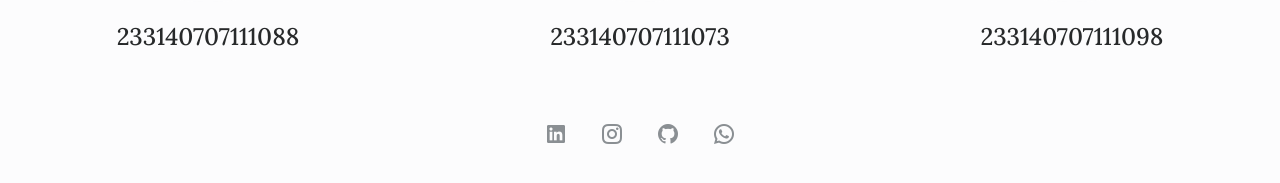
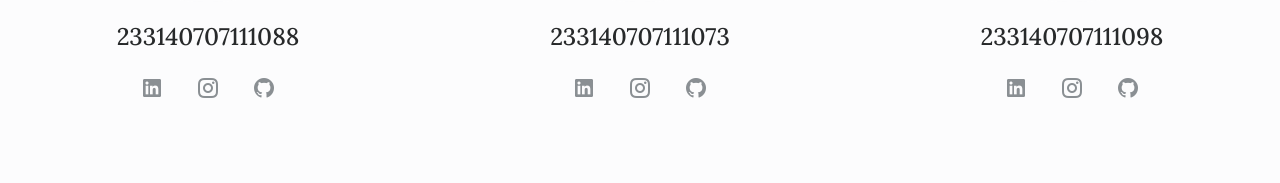
Before and after one commit to hikmalrajendra/portfolio-websitehikmal.github.io, a plain HTML site: page index.html in a window 1280 px wide. Shown: the part 815-998 px from the top of the page. Before the commit the page ends 967 px from the top, so only its background shows below. Drawn offline with nearby package versions, Linux system fonts and the light colour scheme.

Commit message:
menambahkan sosmed

```diff
--- a/assets/css/styles.css
+++ b/assets/css/styles.css
@@ -123,7 +123,7 @@ body.dark-theme {
   justify-content: center;
   width: 100%;
   flex-wrap: wrap;
-  margin-bottom: 5rem;
+  margin-bottom: 20rem;
 }
 
 .grid {
--- a/index.html
+++ b/index.html
@@ -96,6 +96,19 @@
                                 </div>
                                 <h1>Hikmal Rajendra Zulfa</h1>
                                 <h1>233140707111088</h1>
+                                <ul class="home__social">
+                                    <a href="https://www.linkedin.com/in/hikmal-rajendra-zulfa-646513289?utm_source=share&utm_campaign=share_via&utm_content=profile&utm_medium=android_app" target="_blank" class="home__social-link">
+                                        <i class="ri-linkedin-box-fill"></i>
+                                    </a>
+
+                                    <a href="https://www.instagram.com/hikmalrjndra/" target="_blank" class="home__social-link">
+                                        <i class="ri-instagram-line"></i>
+                                    </a>
+
+                                    <a href="https://github.com/hikmalrajendra" target="_blank" class="home__social-link">
+                                        <i class="ri-github-fill"></i>
+                                    </a>
+                                </ul>
                             </div>
                             <div class="home__blob grid mx">
                                 <div class="home__profil">
@@ -103,6 +116,19 @@
                                 </div>
                                 <h1>Muhammad Sulthan Al Fahrezi</h1>
                                 <h1>233140707111073</h1>
+                                <ul class="home__social">
+                                    <a href="https://www.linkedin.com/in/muhammad-sulthan-al-fahrezi-1444b3289/" target="_blank" class="home__social-link">
+                                        <i class="ri-linkedin-box-fill"></i>
+                                    </a>
+
+                                    <a href="https://www.instagram.com/Alfahreziii_/" target="_blank" class="home__social-link">
+                                        <i class="ri-instagram-line"></i>
+                                    </a>
+
+                                    <a href="https://github.com/Alfahreziii" target="_blank" class="home__social-link">
+                                        <i class="ri-github-fill"></i>
+                                    </a>
+                                </ul>
                             </div>
                             <div class="home__blob grid">
                                 <div class="home__profil">
@@ -110,24 +136,19 @@
                                 </div>
                                 <h1>Jayyid Jidan</h1>
                                 <h1>233140707111098</h1>
+                                <ul class="home__social">
+                                    <a href="https://www.linkedin.com/in/jayyidjidan14?utm_source=share&utm_campaign=share_via&utm_content=profile&utm_medium=android_app" target="_blank" class="home__social-link">
+                                        <i class="ri-linkedin-box-fill"></i>
+                                    </a>
+
+                                    <a href="https://www.instagram.com/jay_jidan/" target="_blank" class="home__social-link">
+                                        <i class="ri-instagram-line"></i>
+                                    </a>
+
+                                    <a href="https://github.com/jayyidjidan" target="_blank" class="home__social-link">
+                                        <i class="ri-github-fill"></i>
+                                    </a>
+                                </ul>
                             </div>
                         </div>
-
-                        <ul class="home__social">
-                            <a href="https://www.linkedin.com/in/hikmal-rajendra-zulfa-646513289?utm_source=share&utm_campaign=share_via&utm_content=profile&utm_medium=android_app" target="_blank" class="home__social-link">
-                                <i class="ri-linkedin-box-fill"></i>
-                            </a>
-
-                            <a href="https://www.instagram.com/hikmalrjndra/" target="_blank" class="home__social-link">
-                                <i class="ri-instagram-line"></i>
-                            </a>
-
-                            <a href="https://github.com/hikmalrajendra" target="_blank" class="home__social-link">
-                                <i class="ri-github-fill"></i>
-                            </a>
-
-                            <a href="https://wa.me/qr/KAOJIJBN4W6KB1" target="_blank" class="home__social-link">
-                                <i class="ri-whatsapp-line"></i>
-                            </a>
-                        </ul>
                     </div>
```
